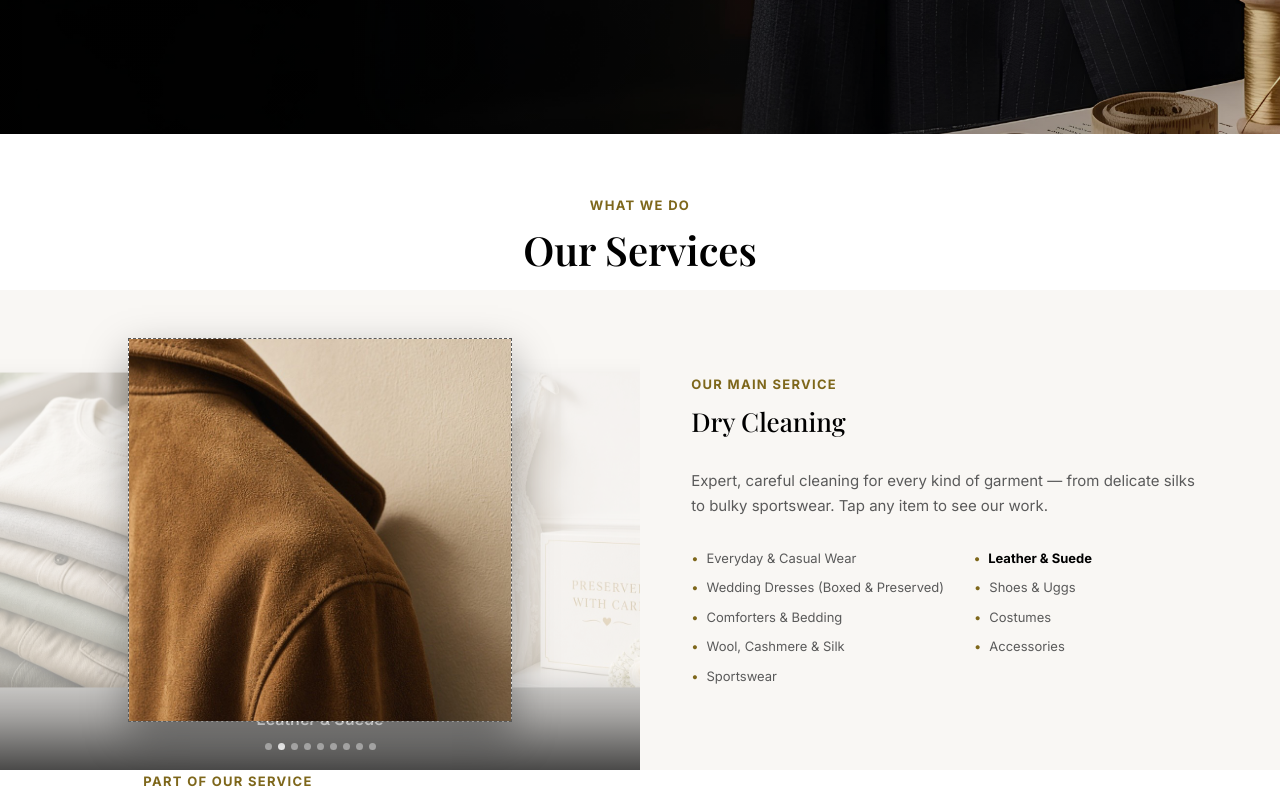
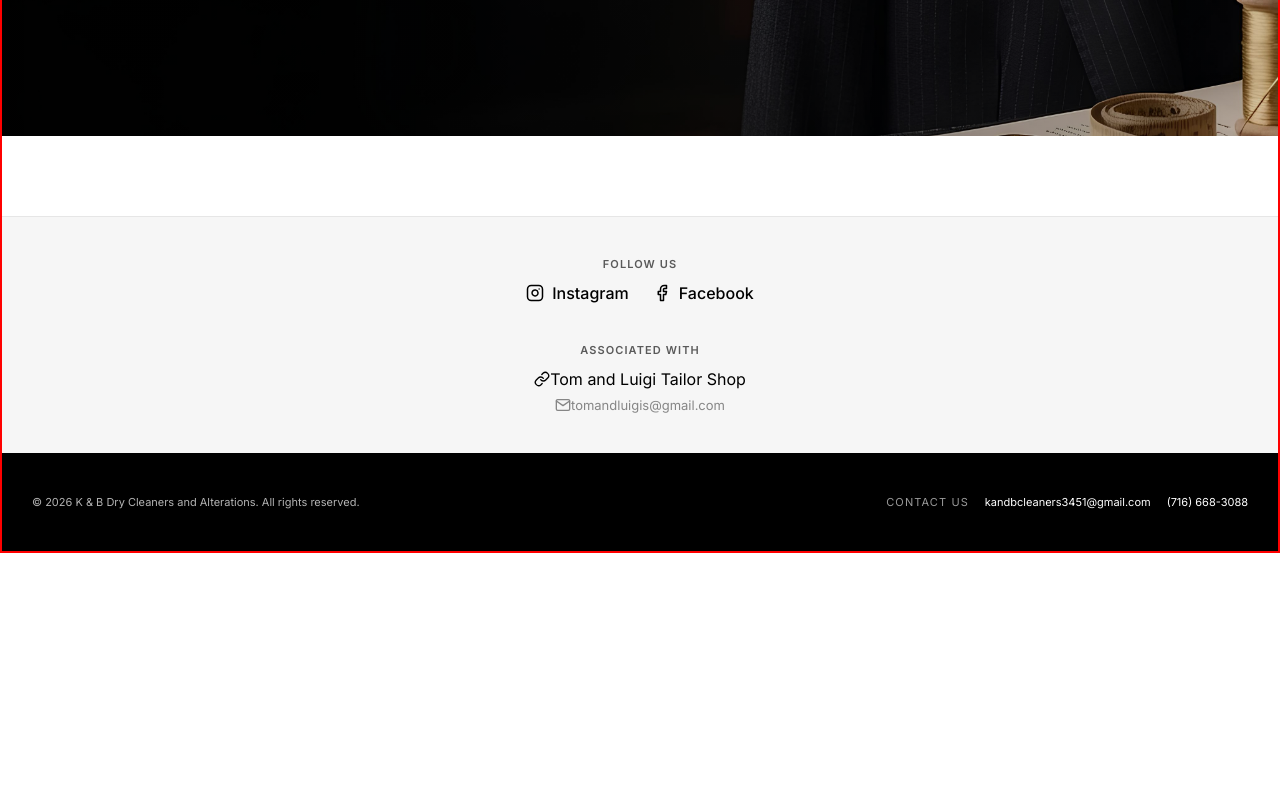
Before and after one commit to notEmmi/kandb, a React (Vite) app: page / in a window 1280 px wide. Shown: the part 740-1540 px from the top of the page. After the commit the page ends 1293 px from the top, so only its background shows below. Built offline with nearby package versions, Linux system fonts and the light colour scheme; a web font is replaced by a local one.

Commit message:
fix: add border to anchor tags and clean up commented-out sections in App component

```diff
--- a/src/App.css
+++ b/src/App.css
@@ -177,6 +177,7 @@ a {
   background: var(--background);
   font-family: var(--font-sans);
   color: var(--primary);
+  border: 2px solid red;
 }
 
 
@@ -226,11 +227,6 @@ section {
   min-width: 280px;
 }
 
-@media (max-width: 280px) {
-  .image-container, .map-container {
-    min-width: 0;
-  }
-}
 
 .hero-image, .about-image, .google-map {
   width: 100%;
--- a/src/App.jsx
+++ b/src/App.jsx
@@ -199,11 +199,10 @@ function App() {
           statusLabel={statusLabel}
           statusClass={statusClass}
         />
-        <ServicesSection images={imageAssets} />
+        {/* <ServicesSection images={imageAssets} />
         <AboutSection publicUrl={publicUrl} />
         <ReviewsSection />
 
-        {/* <GiftCardsSection /> */}
         <ContactSection
           nowNY={nowNY}
           todaysHoliday={todaysHoliday}
@@ -213,7 +212,7 @@ function App() {
           emailSVG={emailSVG}
           locationSVG={locationSVG}
           clockSVG={clockSVG}
-        />
+        /> */}
       </main>
 
       <footer className="footer">
```
